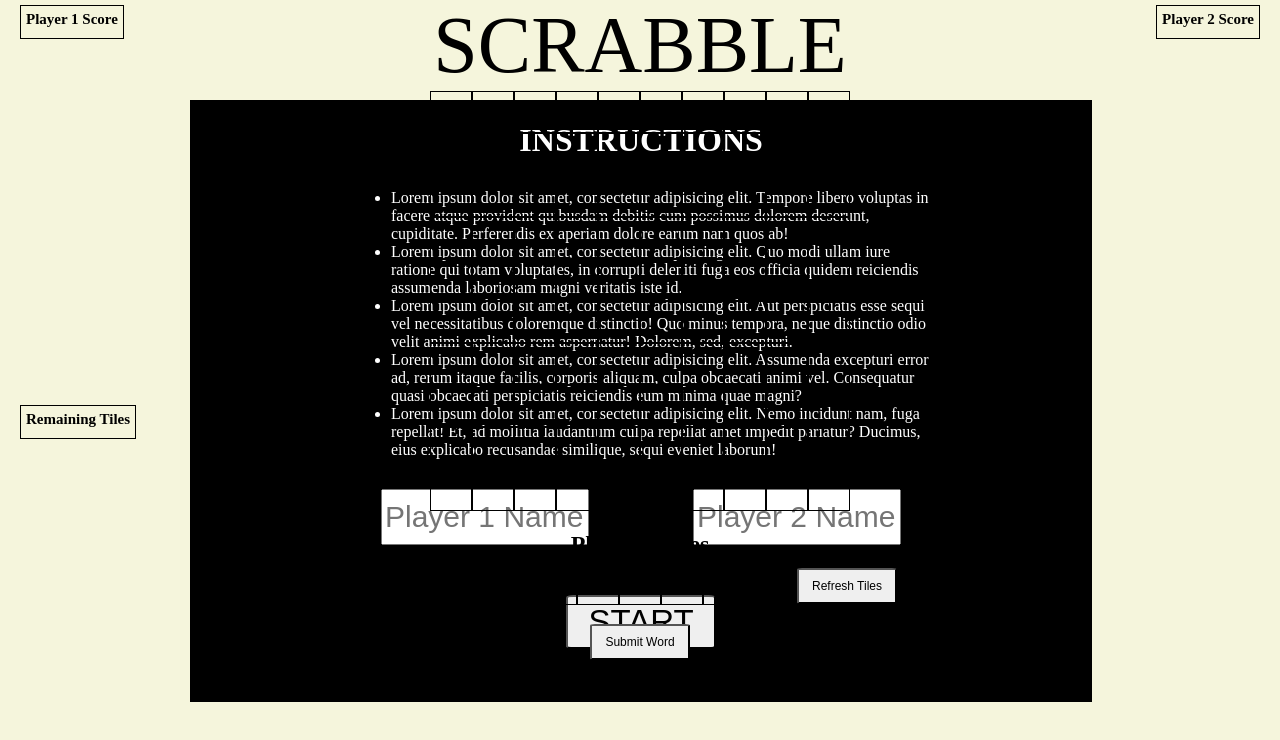
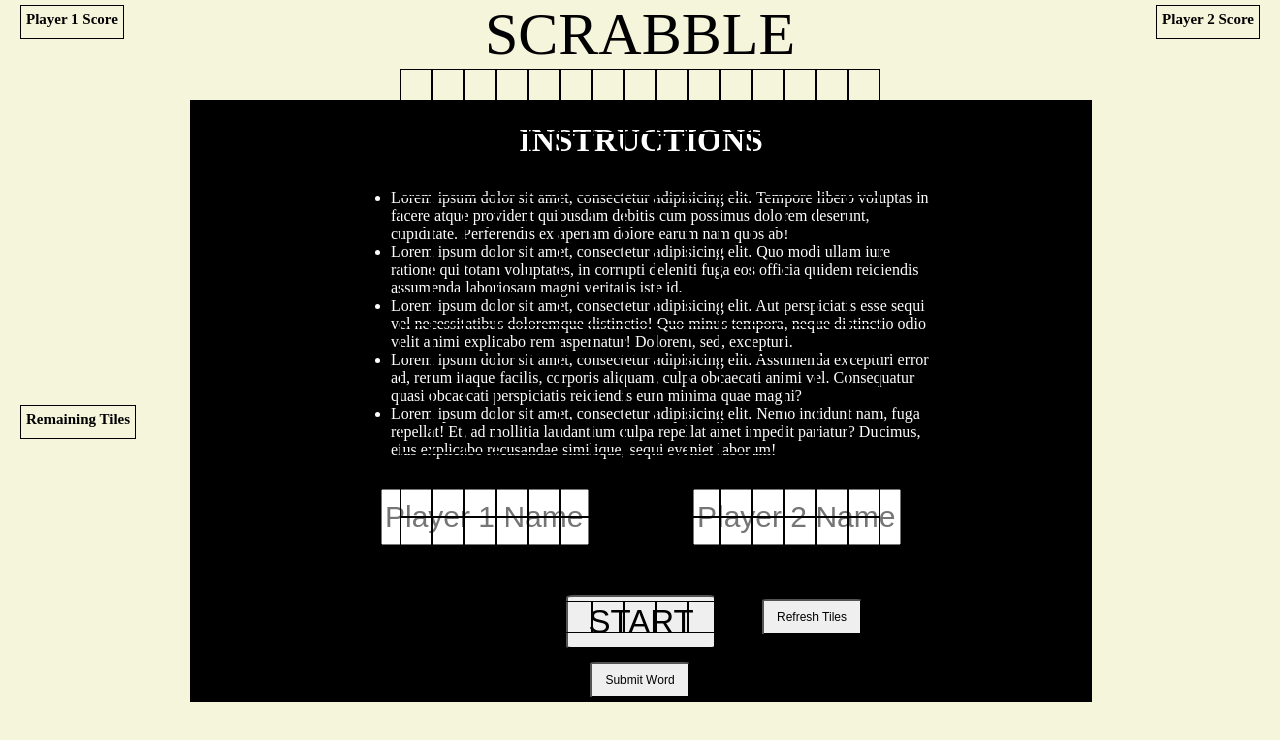
Before and after one commit to agottlie/scrabble, a plain HTML site: page index.html in a window 1280 px wide. Drawn offline with nearby package versions, Linux system fonts and the light colour scheme.

Commit message:
added submit button and selected states for tiles

```diff
--- a/index.html
+++ b/index.html
@@ -28,126 +28,6 @@
     <div class="container">
         <div class="title">SCRABBLE</div>
         <div class="gameBoard">
-            <div class="row">
-                <div class="box"></div>
-                <div class="box"></div>
-                <div class="box"></div>
-                <div class="box"></div>
-                <div class="box"></div>
-                <div class="box"></div>
-                <div class="box"></div>
-                <div class="box"></div>
-                <div class="box"></div>
-                <div class="box"></div>
-            </div>
-            <div class="row">
-                <div class="box"></div>
-                <div class="box"></div>
-                <div class="box"></div>
-                <div class="box"></div>
-                <div class="box"></div>
-                <div class="box"></div>
-                <div class="box"></div>
-                <div class="box"></div>
-                <div class="box"></div>
-                <div class="box"></div>
-            </div>
-            <div class="row">
-                <div class="box"></div>
-                <div class="box"></div>
-                <div class="box"></div>
-                <div class="box"></div>
-                <div class="box"></div>
-                <div class="box"></div>
-                <div class="box"></div>
-                <div class="box"></div>
-                <div class="box"></div>
-                <div class="box"></div>
-            </div>
-            <div class="row">
-                <div class="box"></div>
-                <div class="box"></div>
-                <div class="box"></div>
-                <div class="box"></div>
-                <div class="box"></div>
-                <div class="box"></div>
-                <div class="box"></div>
-                <div class="box"></div>
-                <div class="box"></div>
-                <div class="box"></div>
-            </div>
-            <div class="row">
-                <div class="box"></div>
-                <div class="box"></div>
-                <div class="box"></div>
-                <div class="box"></div>
-                <div class="box"></div>
-                <div class="box"></div>
-                <div class="box"></div>
-                <div class="box"></div>
-                <div class="box"></div>
-                <div class="box"></div>
-            </div>
-            <div class="row">
-                <div class="box"></div>
-                <div class="box"></div>
-                <div class="box"></div>
-                <div class="box"></div>
-                <div class="box"></div>
-                <div class="box"></div>
-                <div class="box"></div>
-                <div class="box"></div>
-                <div class="box"></div>
-                <div class="box"></div>
-            </div>
-            <div class="row">
-                <div class="box"></div>
-                <div class="box"></div>
-                <div class="box"></div>
-                <div class="box"></div>
-                <div class="box"></div>
-                <div class="box"></div>
-                <div class="box"></div>
-                <div class="box"></div>
-                <div class="box"></div>
-                <div class="box"></div>
-            </div>
-            <div class="row">
-                <div class="box"></div>
-                <div class="box"></div>
-                <div class="box"></div>
-                <div class="box"></div>
-                <div class="box"></div>
-                <div class="box"></div>
-                <div class="box"></div>
-                <div class="box"></div>
-                <div class="box"></div>
-                <div class="box"></div>
-            </div>
-            <div class="row">
-                <div class="box"></div>
-                <div class="box"></div>
-                <div class="box"></div>
-                <div class="box"></div>
-                <div class="box"></div>
-                <div class="box"></div>
-                <div class="box"></div>
-                <div class="box"></div>
-                <div class="box"></div>
-                <div class="box"></div>
-            </div>
-            <div class="row">
-                <div class="box"></div>
-                <div class="box"></div>
-                <div class="box"></div>
-                <div class="box"></div>
-                <div class="box"></div>
-                <div class="box"></div>
-                <div class="box"></div>
-                <div class="box"></div>
-                <div class="box"></div>
-                <div class="box"></div>
-            </div>
         </div>
         <div class="playerOneScoreBox textBox">
             <h3>Player 1 Score</h3>
--- a/main.js
+++ b/main.js
@@ -1,4 +1,14 @@
 $(function() {
+
+    //create board
+    for (i = 0; i < 15; i++) {
+        var newRow = $('<div class="row"></div>');
+        for (j = 0; j < 15; j++) {
+            var newBox = $('<div class="box"></div>');
+            newRow.append(newBox);
+        }
+        $('.gameBoard').append(newRow);
+    }
 
     //letters sourced from https://github.com/hanshuebner/html-scrabble/blob/master/client/javascript/scrabble.js
     var tileBag = [
@@ -68,12 +78,11 @@ $(function() {
         rack: []
     }
 
-    var playerOneRack = $('.playerOneTile');
-    var playerTwoRack = $('.playerTwoTile');
-    console.log("test: " + playerTwoRack[3]);
+    var selected = false;
 
     //tallies up score and declares a winner
     var endGame = function() {};
+
 
     //given a player, will fill their rack with up to 7 tiles
     var loadRack = function(player) {
@@ -90,6 +99,8 @@ $(function() {
             }
         }
     }
+
+    var tallyScore = function() {}
 
     //ends a turn and starts a new one
     var turn = function() {
@@ -109,11 +120,36 @@ $(function() {
 
     //fade out instruction screen
     $('.start').click(function() {
-        if (($('.playerOneName').val() !== "") && ($('.playerTwoName').val() !== "")) {
-            $('.instructions').fadeOut(1000);
+        // if (($('.playerOneName').val() !== "") && ($('.playerTwoName').val() !== "")) {
+        //     $('.instructions').fadeOut(1000);
+        //     turn();
+        // } else {
+        //     alert("Please make sure both players have entered their names!");
+        // }
+        $('.instructions').fadeOut(1000);
+        turn();
+    })
+
+    $(document.body).on('click', '.tileBox', function() {
+        $('.tileBox').removeClass('selected');
+        $(this).addClass('selected');
+        selected = true;
+    });
+
+    $(document.body).on('click', '.box', function() {
+        if (selected) {
+            $(this).text($('.selected').text());
+
+            $('.selected').remove();
+            selected = false;
+        }
+    });
+
+    $('.submitWord').click(function() {
+        if (playerOne.rack.length < 7 || playerTwo.rack.length < 7) {
+            tallyScore();
             turn();
-        } else {
-            alert("Please make sure both players have entered their names!");
+
         }
     })
 
@@ -126,4 +162,5 @@ $(function() {
 
 
 
+
 });
--- a/style.css
+++ b/style.css
@@ -2,9 +2,7 @@ body {
     margin: 0;
 }
 
-
 /*instructions*/
-
 .instructions {
     text-align: center;
     border: 1px solid black;
@@ -50,7 +48,7 @@ input {
 
 .title {
     text-align: center;
-    font-size: 80px
+    font-size: 60px
 }
 
 .textBox {
@@ -85,18 +83,18 @@ h3 {
 
 .row {
     position: relative;
-    width: 420px;
+    width: 480px;
     margin: 0 auto;
 }
 
 .box {
     border: 1px solid black;
     display: inline-block;
-    width: 40px;
-    height: 40px;
+    width: 30px;
+    height: 30px;
     text-align: center;
     float: left;
-    font-size: 35px;
+    font-size: 25px;
 }
 
 .playerOneTitle,
@@ -121,23 +119,23 @@ h3 {
     clear: both;
     position: relative;
     top: 5px;
-    width: 294px;
+    width: 224px;
     margin: 20px auto;
 }
 
 .tileBox {
     border: 1px solid black;
     display: inline-block;
-    width: 40px;
-    height: 40px;
+    width: 30px;
+    height: 30px;
     text-align: center;
     float: left;
-    font-size: 35px;
+    font-size: 25px;
 }
 
 .refreshTiles {
     position: relative;
-    top: 10px;
+    top: 3px;
     left: 10px;
     clear: both;
     height: 36px;
@@ -165,9 +163,13 @@ h3 {
     margin: 30px auto;
 }
 
+.selected {
+    border-color: red;
+}
+
 @media (max-width: 800px) {
     .row {
-        width: 320px;
+        width: 330px;
     }
     .tilesRow {
         width: 224px;
@@ -176,13 +178,13 @@ h3 {
         height: 18px;
         width: 70px;
         font-size: 8px;
-        top: 10px;
+        top: 5px;
     }
     .box,
     .tileBox {
-        width: 30px;
-        height: 30px;
-        font-size: 25px;
+        width: 20px;
+        height: 20px;
+        font-size: 18px;
     }
     .title {
         font-size: 40px;
```
